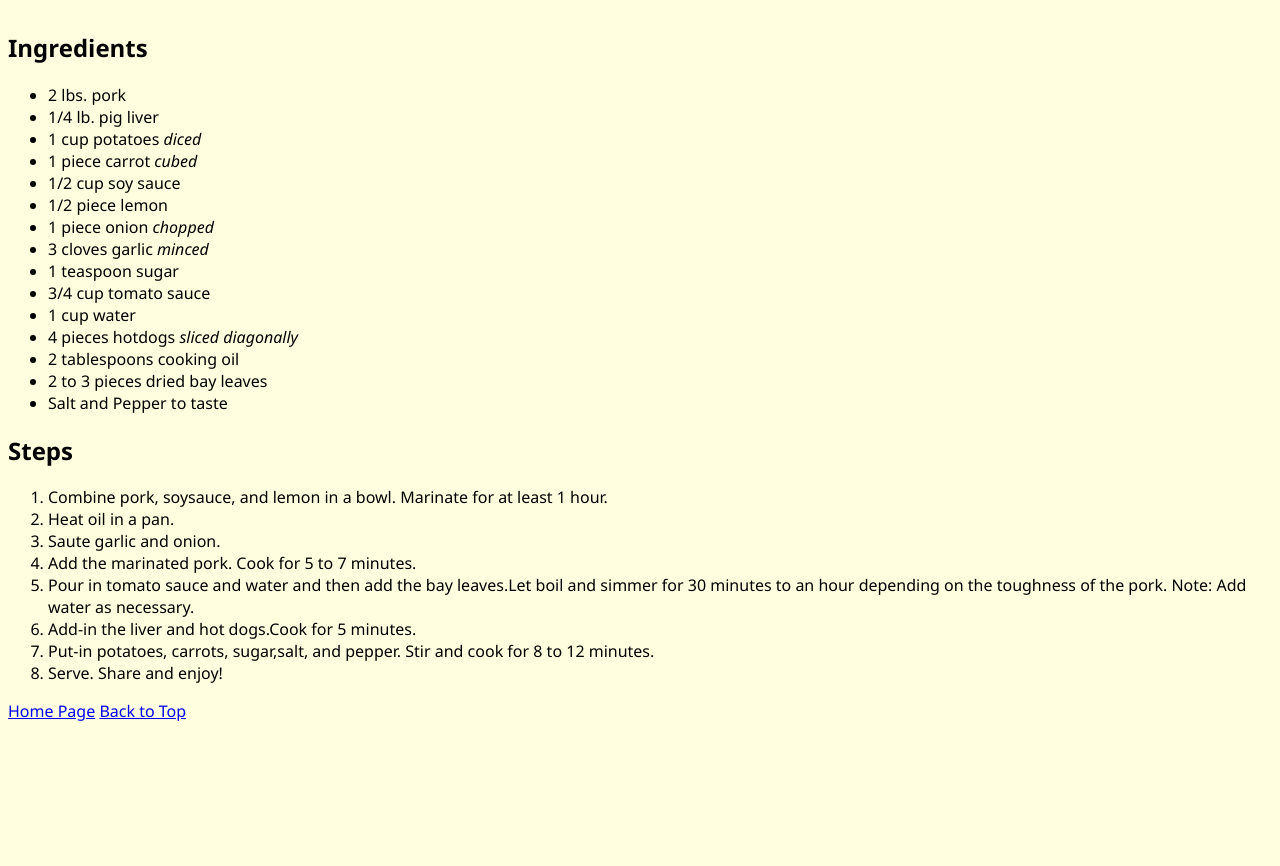
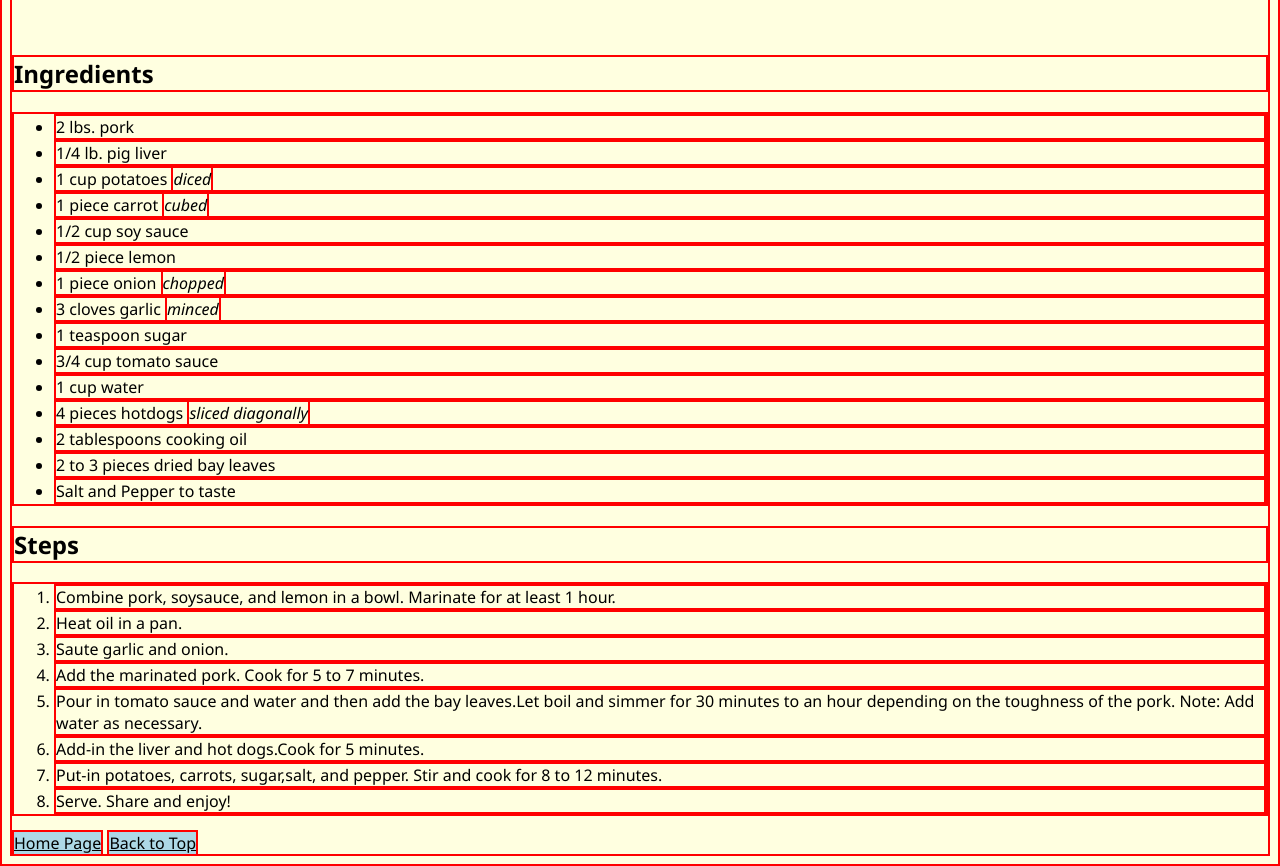
Before and after one commit to joulejee/odin-recipes, a plain HTML site: page recipes/pork-menudo.html in a window 1280 px wide. Shown: the part 294-1160 px from the top of the page. Before the commit the page ends 1024 px from the top, so only its background shows below. Drawn offline with Linux system fonts and the light colour scheme.

Commit message:
Add declaration for button elements

```diff
--- a/css/recipes.css
+++ b/css/recipes.css
@@ -1,6 +1,7 @@
 * {
     background-color: lightyellow;
     font-family: 'Segoe UI', Tahoma, Geneva, Verdana, sans-serif;
+    border: 2px solid red;
 }
 
 .site-name,
@@ -25,6 +26,13 @@ p{
     text-align: justify;
 }
 
-button {
+.btn {
     display: inline;
+    background-color: lightblue;
+    color: black;
+    outline: black 100px;
 }
+
+.btn:hover{
+    background-color: red;
+}
```
